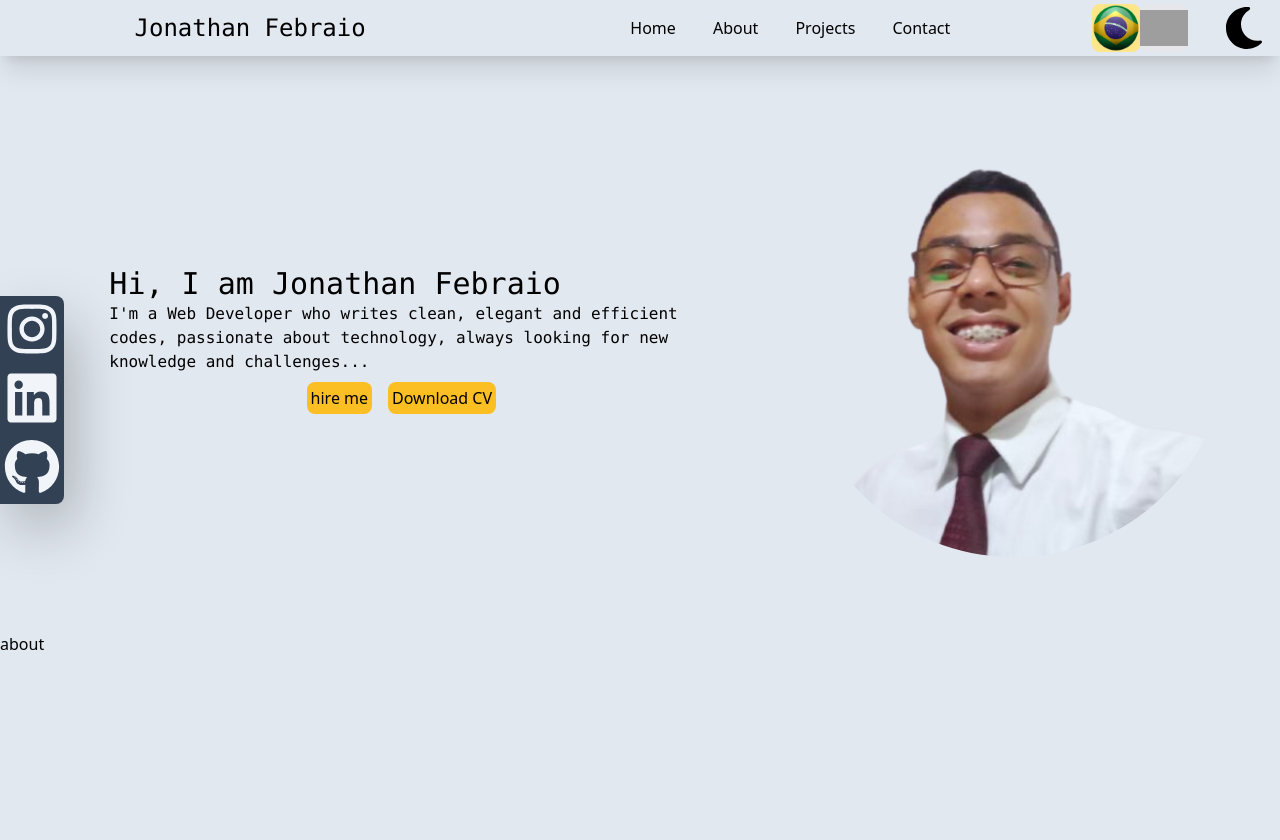
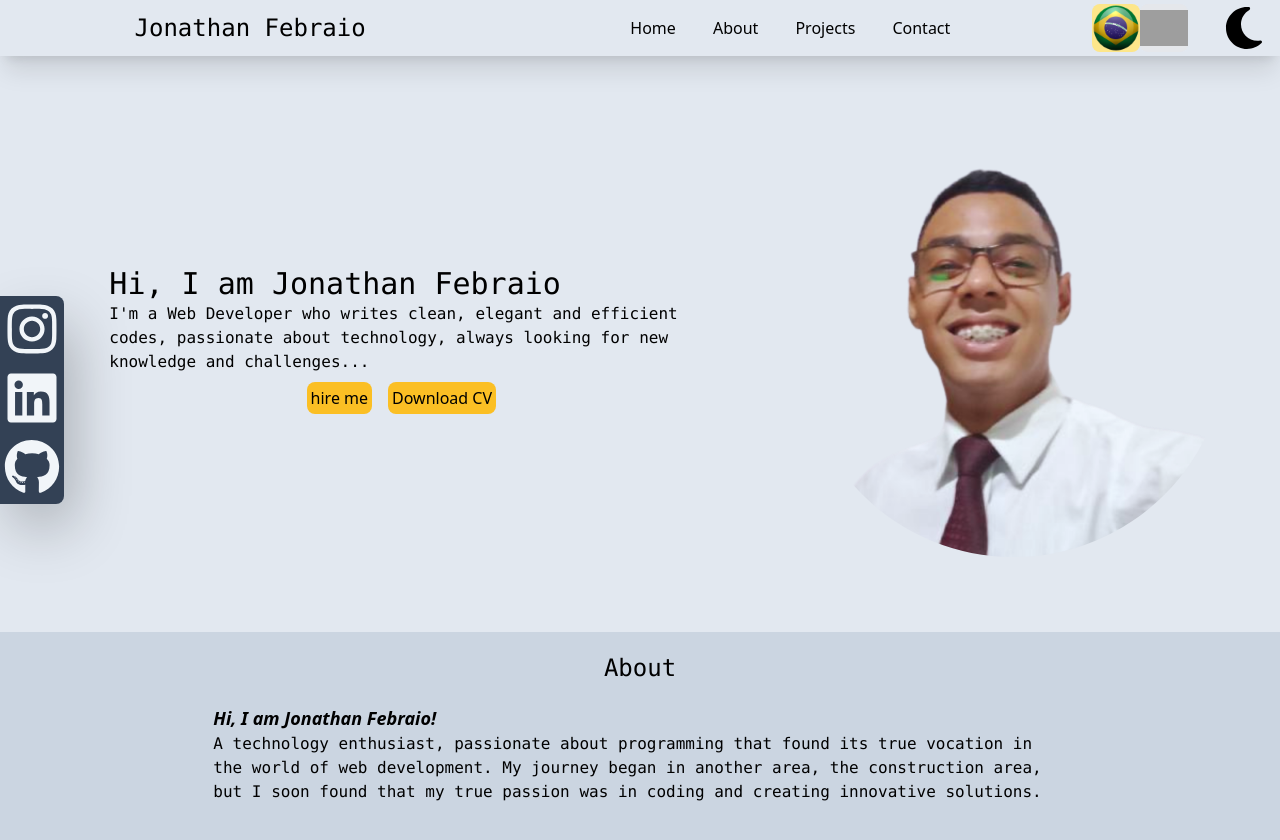
Before and after one commit to JRaamos/portfolio, a React (Vite) app: page / in a window 1280 px wide. Shown: the top 840 px of the page. Before the commit the page ends 800 px from the top, so only its background shows below. Built offline with nearby package versions, Linux system fonts and the light colour scheme; grey boxes are pictures that could not be loaded.

Commit message:
feat: adiciona texto inicial pra o sobre mim

```diff
--- a/public/locales/en/translation.json
+++ b/public/locales/en/translation.json
@@ -6,5 +6,7 @@
   "presentation": "Hi, I am Jonathan Febraio",
   "introduction": "I'm a Web Developer who writes clean, elegant and efficient codes, passionate about technology, always looking for new knowledge and challenges...",
   "button": "hire me",
-  "cv": "Download CV"
+  "cv": "Download CV",
+  "aboutTextInto": "Hi, I am Jonathan Febraio!",
+  "aboutText": "A technology enthusiast, passionate about programming that found its true vocation in the world of web development. My journey began in another area, the construction area, but I soon found that my true passion was in coding and creating innovative solutions."
 }
--- a/public/locales/pt/translation.json
+++ b/public/locales/pt/translation.json
@@ -6,5 +6,7 @@
   "contact": "Contato",
   "introduction": " Sou um Desenvolverdor Web que escreve codigos limpo, elgante e eficiente, apaixonado por tecnologia, sempre em busca de novos conhecimentos e desafios...",
   "button": "Contrate-me",
-  "cv": "Baixar CV"
+  "cv": "Baixar CV",
+  "aboutTextInto": "Olá, eu sou o Jonathan Febraio!",
+  "aboutText": "Um entusiasta da tecnologia, apaixonado por programação que encontrou sua verdadeira vocação no mundo do desenvolvimento web. Minha jornada começou em outra area, a area da construção civil, mas logo descobri que minha verdadeira paixão estava em codificar e criar soluções inovadoras."
 }
--- a/src/components/About.tsx
+++ b/src/components/About.tsx
@@ -1,9 +1,21 @@
 import React from 'react';
+import { useTranslation } from 'react-i18next';
 
 function About() {
+  const { t } = useTranslation();
+
   return (
-    <div id="about">
-      <h1>about</h1>
+    <div id="about" className=" bg-slate-300 w-full h-screen flex flex-col items-center">
+
+      <section className="flex justify-center w-full">
+        <h1 className="text-2xl font-mono m-5">{t('about')}</h1>
+      </section>
+      <section
+        className="flex flex-col justify-center items-center w-2/3"
+      >
+        <p className="text-lg italic font-semibold  w-full">{t('aboutTextInto')}</p>
+        <p className=" w-full font-mono">{t('aboutText')}</p>
+      </section>
     </div>
   );
 }
--- a/src/components/Hamburger.tsx
+++ b/src/components/Hamburger.tsx
@@ -1,4 +1,4 @@
-import React, { useContext, useEffect, useState } from 'react';
+import React, { useContext, useEffect } from 'react';
 import { FontAwesomeIcon } from '@fortawesome/react-fontawesome';
 import { faBars, faTimes } from '@fortawesome/free-solid-svg-icons';
 import { Link, useLocation } from 'react-router-dom';
--- a/src/pages/Home.tsx
+++ b/src/pages/Home.tsx
@@ -3,24 +3,20 @@ import Header from '../components/Header';
 import About from '../components/About';
 import NavLeft from '../components/NavLeft';
 import euDev from '../images/eu-sorrindo.png';
-import { useWindowSize } from '../hooks/useWindowSize';
 
 function Home() {
   const { t } = useTranslation();
-  const [width] = useWindowSize();
 
   return (
     <div>
       <Header />
       <NavLeft />
       <main
-        className={ `flex
+        className="flex
       m-auto justify-around h-[calc(80vh-4rem)] items-center
-      ${width < 768 ? 'flex-col-reverse justify-center max-screen mt-9'
-          : 'flex-row max-w-screen-2xl  w-full '}
-      ` }
+       max-md:flex-col-reverse max-md: max-screen max-md:mt-9"
       >
-        <section className={ `${width < 768 ? 'w-[calc(86%)] pl-14' : 'w-1/2 pl-14'}` }>
+        <section className="max-md:w-[calc(86%)] pl-14 w-1/2 pl-14">
 
           <p className="text-3xl font-mono">{t('presentation')}</p>
           <p className="font-mono">{t('introduction')}</p>
@@ -40,7 +36,7 @@ function Home() {
             </button>
           </div>
         </section>
-        <section className={ `${width < 768 ? 'w-[calc(70%)] ' : 'w-1/3'}` }>
+        <section className="max-md:w-[calc(70%)]  w-1/3">
           <img
             src={ euDev }
             alt="Jonathan Febraio"
```
Also changed, not shown: 1 other file (tests, documents, lock files or other folders).
